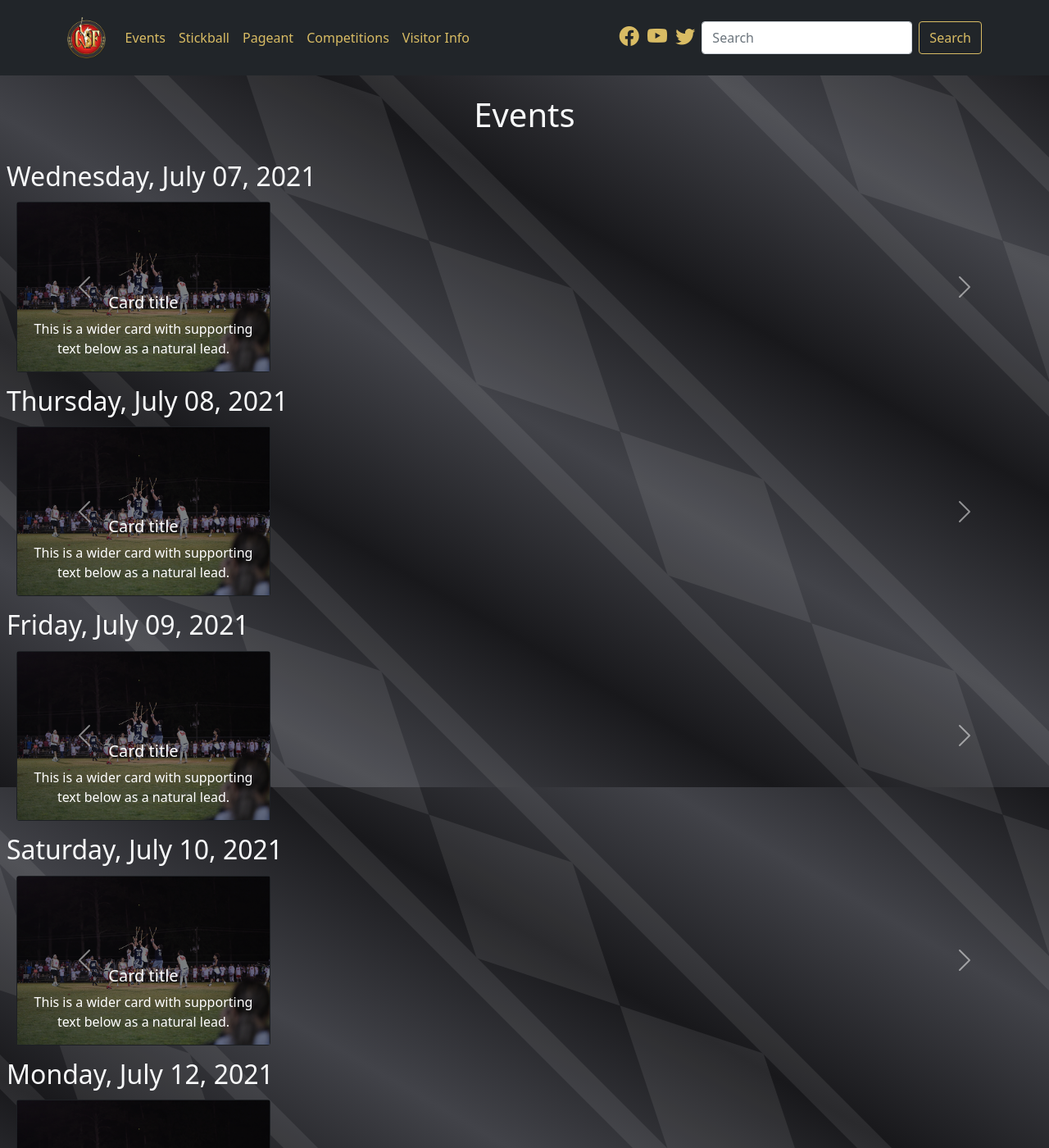
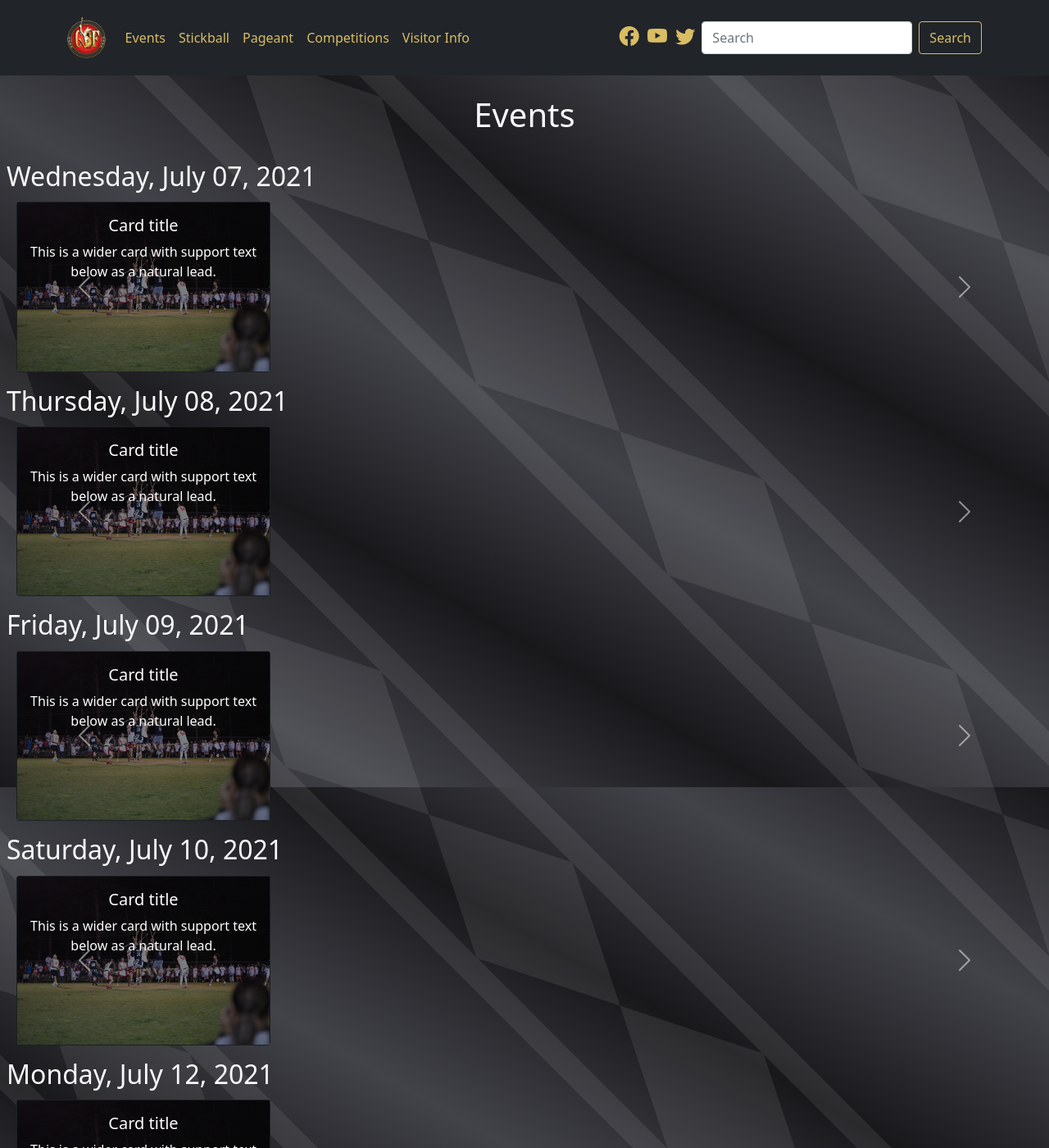
Before and after one commit to smattera/smattera.github.io, a Jekyll site: the page built from events/index.md, in a window 1280 px wide and 1400 px high. Shown: the whole window at 82% size. Built offline with Jekyll 4.4.1, drawn with Linux system fonts in a browser that asks for light colours; nearby versions of some CDN libraries; some of the changed text lies outside the part shown.

Commit message:
Update event-card.html

```diff
--- a/_includes/event-card.html
+++ b/_includes/event-card.html
@@ -1,4 +1,4 @@
-<div class="carousel-item carousel-event-item {{ include.class }}">
+<!-- <div class="carousel-item carousel-event-item {{ include.class }}">
   <div class="col-md-3">
     <div class="card bg-dark text-white">
       <img src="{{ include.file }}" alt="{{ include.alt }}" class="img-fluid" style="filter: brightness(50%);">
@@ -8,4 +8,16 @@
       </div>
     </div>
   </div>
+</div> -->
+
+<div class="carousel-item carousel-sponsor-item {{ include.class }}">
+  <div class="col-md-3">
+    <div class="card bg-dark text-white">
+      <img src="{{ include.file }}" alt="{{ include.alt }}" class="img-fluid" style="filter: brightness(50%)">
+      <div class="card-img-overlay h-100 d flex flex-column justify-content-end">
+        <h5 class="card-title">Card title</h5>
+        <p class="card-text">This is a wider card with support text below as a natural lead.</p>
+      </div>
+    </div>
+  </div>
 </div>
```
